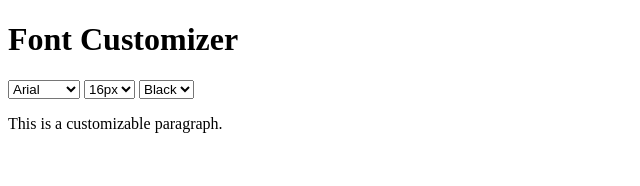
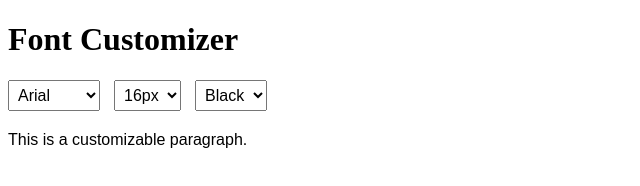
Before and after one commit to jini15/IT10-REMOTE-JEANERENNEERULLODA, a plain HTML site: page index.html in a window 1280 px wide. Shown: the whole page, without its empty margins (0-640 px from the left). Drawn offline with Linux system fonts and the light colour scheme.

Commit message:
Styled dropdowns and paragraph display

```diff
--- a/index.html
+++ b/index.html
@@ -3,6 +3,19 @@
 <head>
     <title>IT 10</title>
     <script src="script.js"></script>
+    <style>
+        select {
+            margin-right: 10px;
+            padding: 5px;
+            font-size: 16px
+        }
+
+        p {
+            margin-top: 20px;
+            font-size: 16px;
+            font-family: Arial, Helvetica, sans-serif;
+        }
+    </style>
 </head>
 <body>
     <h1>Font Customizer</h1>
```
